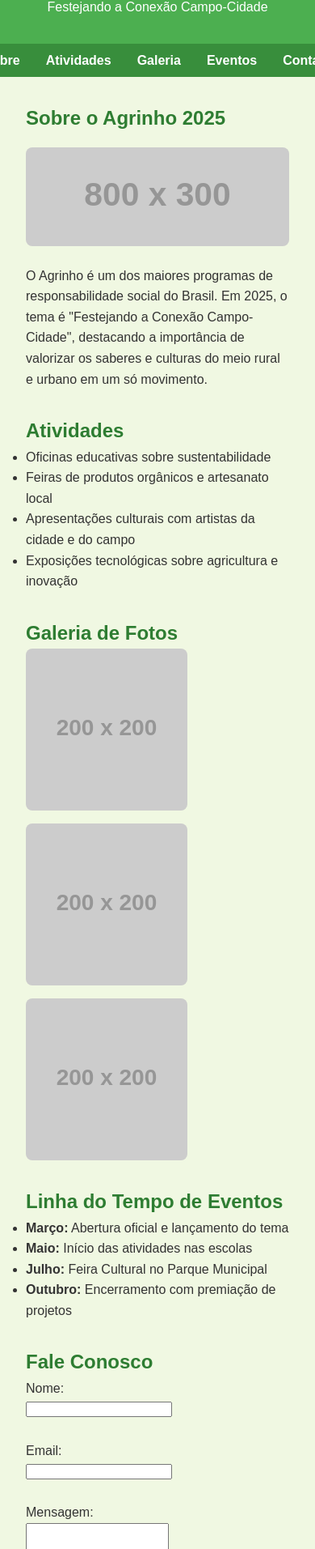
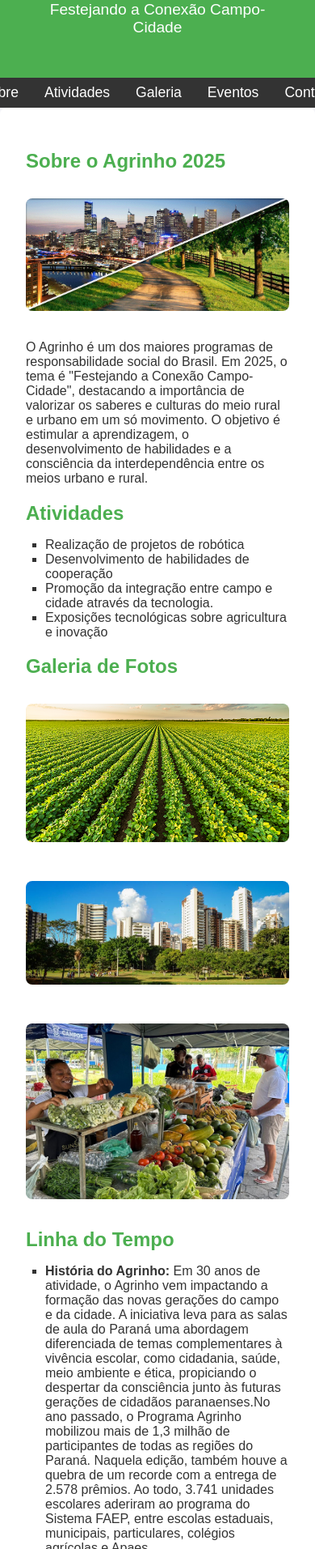
Before and after one commit to Rzinn2007/Agrinho_2025, a plain HTML site: page index.html in a window 390 px wide. Shown: the part 87-2000 px from the top of the page at 81% size. Drawn offline with Linux system fonts and the light colour scheme; placeholder pictures from the web are drawn by us.

Commit message:
Add files via upload

```diff
--- a/index.html
+++ b/index.html
@@ -3,10 +3,12 @@
 <head>
   <meta charset="UTF-8" />
   <meta name="viewport" content="width=device-width, initial-scale=1.0"/>
+  <meta name="description" content="Agrinho 2025: Celebrando a Conexão entre o Campo e a Cidade, com atividades culturais e educativas para todas as idades.">
   <title>Agrinho 2025 - Campo e Cidade</title>
   <link rel="stylesheet" href="style.css" />
 </head>
 <body>
+
   <header>
     <h1>Agrinho 2025</h1>
     <p>Festejando a Conexão Campo-Cidade</p>
@@ -25,50 +27,54 @@
   <main>
     <section id="sobre">
       <h2>Sobre o Agrinho 2025</h2>
-      <img src="https://via.placeholder.com/800x300?text=Agrinho+2025" alt="Imagem do Agrinho 2025" style="width:100%;margin:1rem 0;border-radius:8px;">
-      <p>O Agrinho é um dos maiores programas de responsabilidade social do Brasil. Em 2025, o tema é "Festejando a Conexão Campo-Cidade", destacando a importância de valorizar os saberes e culturas do meio rural e urbano em um só movimento.</p>
+      <img src="campo cidade.gif" alt="Imagem do Agrinho 2025" />
+      <p>O Agrinho é um dos maiores programas de responsabilidade social do Brasil. Em 2025, o tema é "Festejando a Conexão Campo-Cidade", destacando a importância de valorizar os saberes e culturas do meio rural e urbano em um só movimento. O objetivo é estimular a aprendizagem, o desenvolvimento de habilidades e a consciência da interdependência entre os meios urbano e rural.</p>
     </section>
 
     <section id="atividades">
       <h2>Atividades</h2>
       <ul>
-        <li>Oficinas educativas sobre sustentabilidade</li>
-        <li>Feiras de produtos orgânicos e artesanato local</li>
-        <li>Apresentações culturais com artistas da cidade e do campo</li>
+        <li>Realização de projetos de robótica</li>
+        <li>Desenvolvimento de habilidades de cooperação</li>
+        <li>Promoção da integração entre campo e cidade através da tecnologia. </li>
         <li>Exposições tecnológicas sobre agricultura e inovação</li>
       </ul>
     </section>
 
     <section id="galeria">
       <h2>Galeria de Fotos</h2>
-      <div style="display: flex; gap: 1rem; flex-wrap: wrap;">
-        <img src="https://via.placeholder.com/200?text=Campo" alt="Campo" style="width:200px; border-radius: 8px;">
-        <img src="https://via.placeholder.com/200?text=Cidade" alt="Cidade" style="width:200px; border-radius: 8px;">
-        <img src="https://via.placeholder.com/200?text=Feira" alt="Feira" style="width:200px; border-radius: 8px;">
+      <div class="gallery">
+        <img src="Plantação.png" alt="Campo" />
+        <img src="cidade.jpg" alt="Cidade" />
+        <img src="feira.jpg" alt="Feira" />
       </div>
     </section>
 
     <section id="eventos">
-      <h2>Linha do Tempo de Eventos</h2>
+      <h2>Linha do Tempo </h2>
       <ul>
-        <li><strong>Março:</strong> Abertura oficial e lançamento do tema</li>
-        <li><strong>Maio:</strong> Início das atividades nas escolas</li>
-        <li><strong>Julho:</strong> Feira Cultural no Parque Municipal</li>
-        <li><strong>Outubro:</strong> Encerramento com premiação de projetos</li>
+        <li><strong>História do Agrinho:</strong> Em 30 anos de atividade, o Agrinho vem impactando a formação das novas gerações do campo e da cidade. A iniciativa leva para as salas de aula do Paraná uma abordagem diferenciada de temas complementares à vivência escolar, como cidadania, saúde, meio ambiente e ética, propiciando o despertar da consciência junto às futuras gerações de cidadãos paranaenses.No ano passado, o Programa Agrinho mobilizou mais de 1,3 milhão de participantes de todas as regiões do Paraná. Naquela edição, também houve a quebra de um recorde com a entrega de 2.578 prêmios. Ao todo, 3.741 unidades escolares aderiram ao programa do Sistema FAEP, entre escolas estaduais, municipais, particulares, colégios agrícolas e Apaes.</li>
+
       </ul>
     </section>
 
     <section id="contato">
       <h2>Fale Conosco</h2>
-      <form>
-        <label for="nome">Nome:</label><br>
-        <input type="text" id="nome" name="nome" required><br><br>
+      <form action="#" method="POST">
+        <div class="form-container">
+          <label for="nome">Nome:</label>
+          <input type="text" id="nome" name="nome" required />
+        </div>
 
-        <label for="email">Email:</label><br>
-        <input type="email" id="email" name="email" required><br><br>
+        <div class="form-container">
+          <label for="email">Email:</label>
+          <input type="email" id="email" name="email" required />
+        </div>
 
-        <label for="mensagem">Mensagem:</label><br>
-        <textarea id="mensagem" name="mensagem" rows="4" required></textarea><br><br>
+        <div class="form-container">
+          <label for="mensagem">Mensagem:</label>
+          <textarea id="mensagem" name="mensagem" rows="4" required></textarea>
+        </div>
 
         <button type="submit">Enviar</button>
       </form>
@@ -78,5 +84,6 @@
   <footer>
     <p>&copy; 2025 Agrinho - Todos os direitos reservados.</p>
   </footer>
+
 </body>
 </html>
--- a/style.css
+++ b/style.css
@@ -1,63 +1,142 @@
-* {
+/* Estilos Gerais */
+body {
+  font-family: Arial, sans-serif;
   margin: 0;
   padding: 0;
-  box-sizing: border-box;
-}
-
-body {
-  font-family: Arial, sans-serif;
-  line-height: 1.6;
-  background-color: #f0f8e2;
+  background-color: #f4f4f9;
   color: #333;
 }
 
 header {
-  background-color: #4caf50;
+  background-color: #4CAF50;
   color: white;
+  padding: 2rem;
   text-align: center;
-  padding: 2rem;
+}
+
+header h1 {
+  margin: 0;
+}
+
+header p {
+  font-size: 1.2rem;
 }
 
 nav {
-  background-color: #388e3c;
+  background-color: #333;
 }
 
 nav ul {
-  list-style: none;
   display: flex;
   justify-content: center;
-  padding: 0.5rem;
+  list-style-type: none;
+  padding: 0;
+  margin: 0;
 }
 
-nav li {
-  margin: 0 1rem;
+nav ul li {
+  margin: 0.5rem 1rem;
 }
 
-nav a {
+nav ul li a {
   color: white;
   text-decoration: none;
-  font-weight: bold;
+  font-size: 1.1rem;
 }
 
-nav a:hover {
-  text-decoration: underline;
+nav ul li a:hover {
+  color: #4CAF50;
 }
 
 main {
   padding: 2rem;
+  background-color: white;
+  max-width: 1200px;
+  margin: auto;
+  border-radius: 8px;
 }
 
-section {
-  margin-bottom: 2rem;
+/* Estilos de Seções */
+h2 {
+  color: #4CAF50;
+  margin-bottom: 1rem;
 }
 
-h2 {
-  color: #2e7d32;
+img {
+  width: 100%;
+  border-radius: 8px;
+  margin: 1rem 0;
+}
+
+ul {
+  list-style-type: square;
+  margin: 0;
+  padding-left: 1.5rem;
 }
 
 footer {
-  background-color: #2e7d32;
+  background-color: #333;
   color: white;
   text-align: center;
   padding: 1rem;
+  margin-top: 2rem;
 }
+
+footer p {
+  margin: 0;
+}
+
+/* Galeria de Fotos */
+.gallery {
+  display: flex;
+  gap: 1rem;
+  flex-wrap: wrap;
+}
+
+.gallery img {
+  width: 30%;
+  border-radius: 8px;
+  object-fit: cover;
+}
+
+/* Estilos do Formulário */
+.form-container {
+  display: flex;
+  flex-direction: column;
+  width: 100%;
+  margin-bottom: 1rem;
+}
+
+.form-container label {
+  font-weight: bold;
+}
+
+.form-container input,
+.form-container textarea,
+.form-container button {
+  padding: 0.8rem;
+  margin: 0.5rem 0;
+  border-radius: 8px;
+  border: 1px solid #ddd;
+}
+
+.form-container button {
+  background-color: #4CAF50;
+  color: white;
+  cursor: pointer;
+}
+
+.form-container button:hover {
+  background-color: #45a049;
+}
+
+.form-container textarea {
+  resize: vertical;
+}
+
+/* Responsividade */
+@media (max-width: 768px) {
+  .gallery img {
+    width: 100%;
+  }
+}
```
Also changed, not shown: Plantação.png (added), campo cidade.gif (added), cidade.jpg (added), feira.jpg (added).
